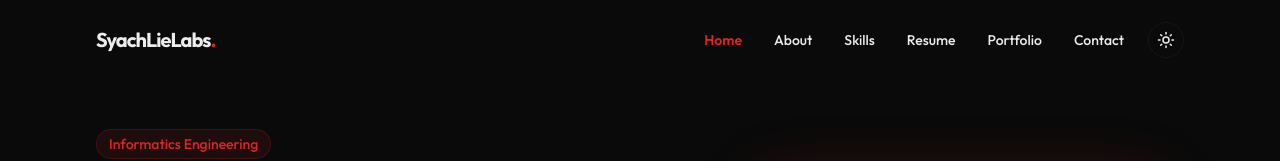
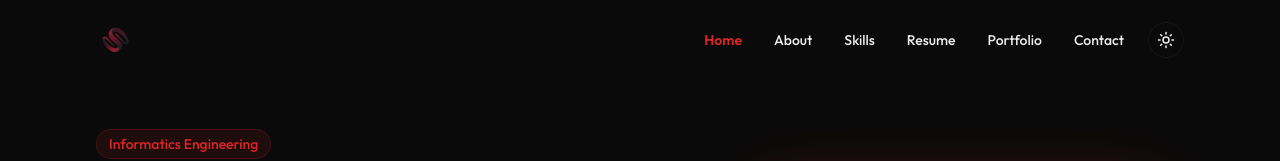
Before and after one commit to SyachLie/SyachLieLabs, a React (Vite) app: page / in a window 1280 px wide. Shown: the top 161 px of the page. Built offline with nearby package versions, Linux system fonts and the light colour scheme.

Commit message:
style: update website logo and favicon with custom asset

```diff
--- a/index.html
+++ b/index.html
@@ -2,7 +2,7 @@
 <html lang="en">
   <head>
     <meta charset="UTF-8" />
-    <link rel="icon" type="image/svg+xml" href="/favicon.svg" />
+    <link rel="icon" type="image/jpeg" href="/src/assets/sll-logo.jpeg" />
     <meta name="viewport" content="width=device-width, initial-scale=1.0" />
     <link rel="preconnect" href="https://fonts.googleapis.com">
     <link rel="preconnect" href="https://fonts.gstatic.com" crossorigin>
--- a/src/App.tsx
+++ b/src/App.tsx
@@ -6,6 +6,7 @@ import Skills from './components/Skills';
 import Journey from './components/Journey';
 import Portfolio from './components/Portfolio';
 import Contact from './components/Contact';
+import logoImg from './assets/sll-logo.jpeg';
 
 function App() {
   const [isScrolled, setIsScrolled] = useState(false);
@@ -64,7 +65,9 @@ function App() {
           : "bg-transparent border-b border-transparent"
       }`}>
         <div className="w-full px-6 md:px-12 lg:px-24 h-20 flex items-center justify-between">
-          <a href="#" className="text-xl font-bold tracking-tighter text-foreground">SyachLieLabs<span className="text-primary">.</span></a>
+          <a href="#" className="flex items-center gap-2">
+            <img src={logoImg} alt="SyachLieLabs Logo" className="h-10 w-auto object-contain rounded-lg" />
+          </a>
 
           <div className="flex items-center gap-6">
             <div className="hidden md:flex items-center gap-8 text-sm font-medium">
```
Also changed, not shown: src/assets/sll-logo.jpeg (added).
